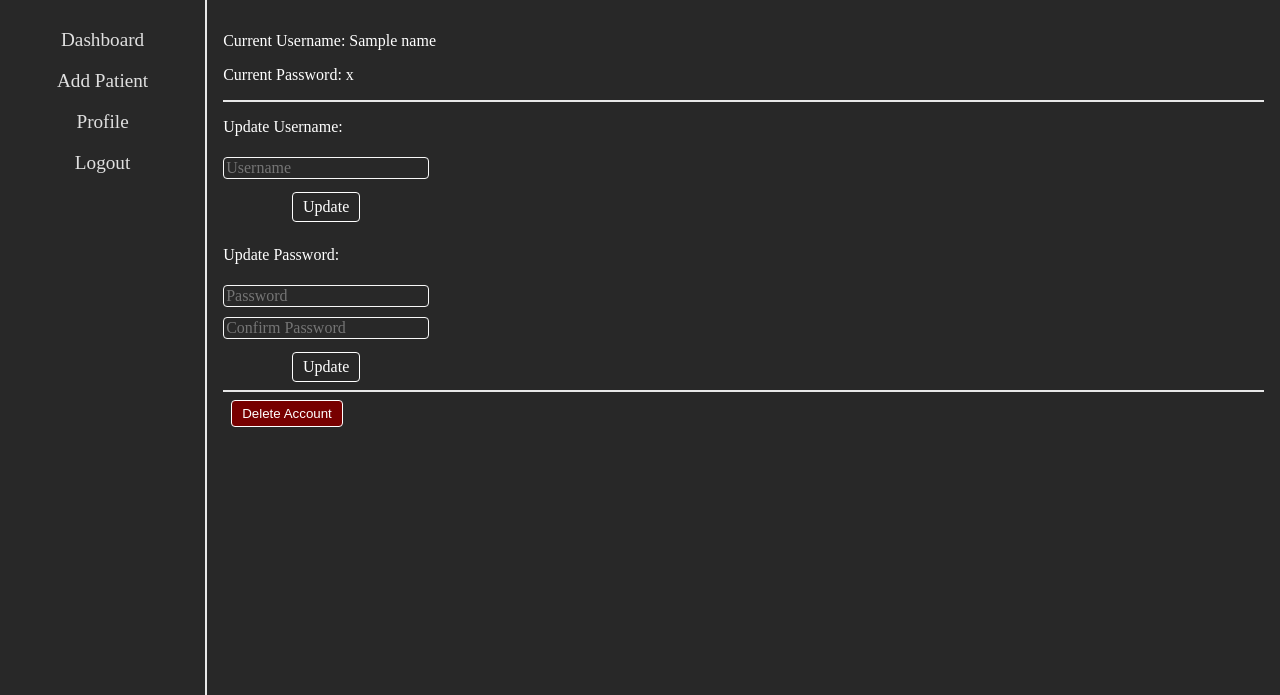
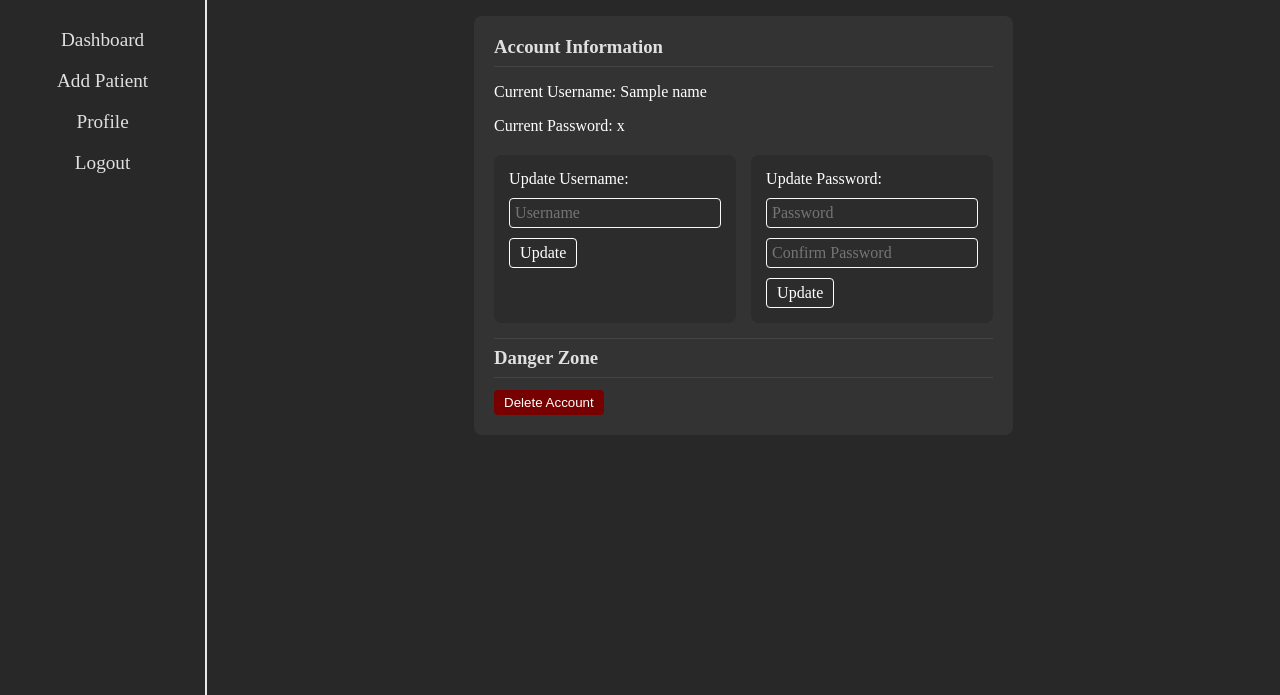
Before and after one commit to krishnams0ni/ViziMed, a Flask app: template templates/profile.html in a window 1280 px wide. Shown: the top 695 px of the page. Run offline with Flask 3, Linux system fonts and the light colour scheme; the template is opened without the code that fills it: most values are stand-ins (such as "Sample title", 1, 10 or a date in 2020).

Commit message:
Added requirements and updated UI

```diff
--- /dev/null
+++ b/requirements.txt
@@ -0,0 +1,3 @@
+Flask==3.1.0
+flask_sqlalchemy==3.1.1
+SQLAlchemy==2.0.39
--- a/static/login_register.css
+++ b/static/login_register.css
@@ -3,12 +3,13 @@
 }
 
 form {
-    margin: 0 auto;
+    margin: 2em auto;
     width: 300px;
     padding: 0.5em;
     border: 1px solid #CCC;
     border-radius: 1em;
     text-align: center;
+    height: fit-content;
 }
 
 div {
--- a/static/profile.css
+++ b/static/profile.css
@@ -1,22 +1,73 @@
-form input {
-    margin: 5px 0;
+.profile-container {
+    max-width: 800px;
+    margin: 0 auto;
 }
 
-div form {
+.profile-section {
+    background-color: #333333;
+    border-radius: 8px;
+    padding: 20px;
+    margin-bottom: 20px;
+}
+
+.existing_details {
+    margin-bottom: 20px;
+    padding: 0;
+    background-color: transparent;
+}
+
+.existing_details h3,
+.danger-zone h3 {
+    margin-top: 0;
+    margin-bottom: 12px;
+    color: #e0e0e0;
+    border-bottom: 1px solid #444;
+    padding-bottom: 8px;
+}
+
+.update_details {
+    display: flex;
+    flex-direction: row;
+    gap: 15px;
+    margin: 15px 0;
+    width: 100%;
+}
+
+.update-form {
+    background-color: #2c2c2c;
+    border-radius: 8px;
+    padding: 15px;
     display: flex;
     flex-direction: column;
-    justify-content: center;
-    align-items: center;
-    width: min-content;
+    gap: 10px;
+}
+
+.update-form form {
+    display: flex;
+    flex-direction: column;
+    gap: 10px;
+}
+
+.danger-zone {
+    border-top: 1px solid #444;
+    padding-top: 8px;
+}
+
+.danger-button {
+    background-color: #770000;
+    border: none;
+}
+
+#delete_account {
+    margin-top: 0;
 }
 
 
-#delete_acount {
-    background-color: #ce4f45;
-    color: #ffffff;
-    border: none;
-    border-radius: 4px;
+.update-form p,
+.button {
+    margin: 0
+}
+
+input {
     padding: 5px;
-    width: 100px;
-    text-decoration: none;
 }
--- a/templates/dashboard.html
+++ b/templates/dashboard.html
@@ -67,6 +67,7 @@
 
         if (editLink.innerText === 'Edit') {
             inputs.forEach(input => input.style.display = 'inline-block');
+            inputs.forEach(input => input.style.border = '1.5px solid white');
             texts.forEach(text => text.style.display = 'none');
             editLink.innerText = 'Save';
         } else {
--- a/templates/profile.html
+++ b/templates/profile.html
@@ -1,25 +1,27 @@
 {% extends 'base.html' %}
 
-{% block title %}
-    User Profile
-{% endblock %}
+{% block title %}User Profile{% endblock %}
 
 {% block content %}
 <link rel="stylesheet" href="{{ url_for('static', filename='profile.css') }}">
+<div class="profile-container">
+    <div class="profile-section">
         <div class="existing_details">
+            <h3>Account Information</h3>
             <p>Current Username: {{ name }}</p>
             <p>Current Password: {{ password }}</p>
         </div>
-    <hr>
+
         <div class="update_details">
-        <div>
+            <div class="update-form">
                 <p>Update Username:</p>
                 <form action="/profile" method="post">
                     <input type="text" name="username" id="username" placeholder="Username">
                     <input class="button" type="submit" value="Update">
                 </form>
             </div>
-        <div>
+
+            <div class="update-form">
                 <p>Update Password:</p>
                 <form action="/profile" method="post">
                     <input type="password" name="password" id="password" placeholder="Password">
@@ -27,9 +29,20 @@
                     <input class="button" type="submit" value="Update">
                 </form>
             </div>
-        <hr>
+        </div>
+
+        <div class="danger-zone">
+            <h3>Danger Zone</h3>
             <a id="delete_account" href="{{ url_for('delete_account') }}">
-            <button style="background-color: #770000" class="button">Delete Account</button>
+                <button class="button danger-button">Delete Account</button>
             </a>
         </div>
+    </div>
+</div>
+
+<script>
+    document.getElementById('delete_account').onclick = function () {
+        return confirm('Are you sure you want to delete your account?');
+    }
+</script>
 {% endblock %}
```
Also changed, not shown: routes.py (+100 -69 lines), static/dashboard.css (+9 -4 lines), static/patient_logs.css (+10 -1 lines), templates/patient_logs.html (+4 -4 lines), README.md (added), instance/users.db, 1 other file. Lines whose indentation alone changed are shown as unchanged.
